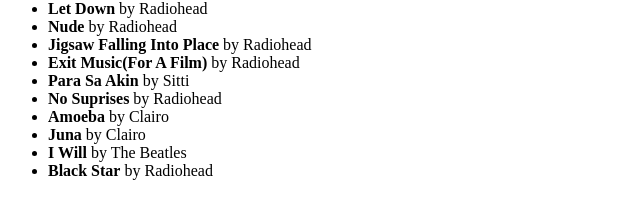
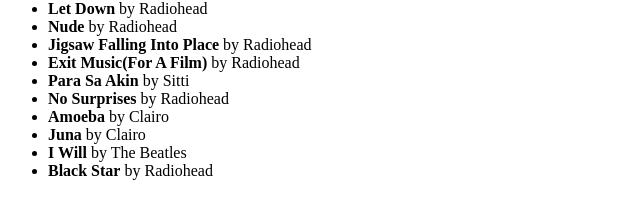
Before and after one commit to XENNNOOOO/cv_test, a plain HTML site: page music.html in a window 1280 px wide. Shown: the part 1014-1212 px from the top of the page, 0-640 px from the left. Drawn offline with Linux system fonts and the light colour scheme.

Commit message:
Update music.html

```diff
--- a/music.html
+++ b/music.html
@@ -44,7 +44,7 @@
         <li><strong>Jigsaw Falling Into Place</strong> by Radiohead</li>
         <li><strong>Exit Music(For A Film)</strong> by Radiohead</li>
         <li><strong>Para Sa Akin</strong> by Sitti</li>
-        <li><strong>No Suprises</strong> by Radiohead</li>
+        <li><strong>No Surprises</strong> by Radiohead</li>
         <li><strong>Amoeba</strong> by Clairo</li>
         <li><strong>Juna</strong> by Clairo</li>
         <li><strong>I Will</strong> by The Beatles</li>
```
